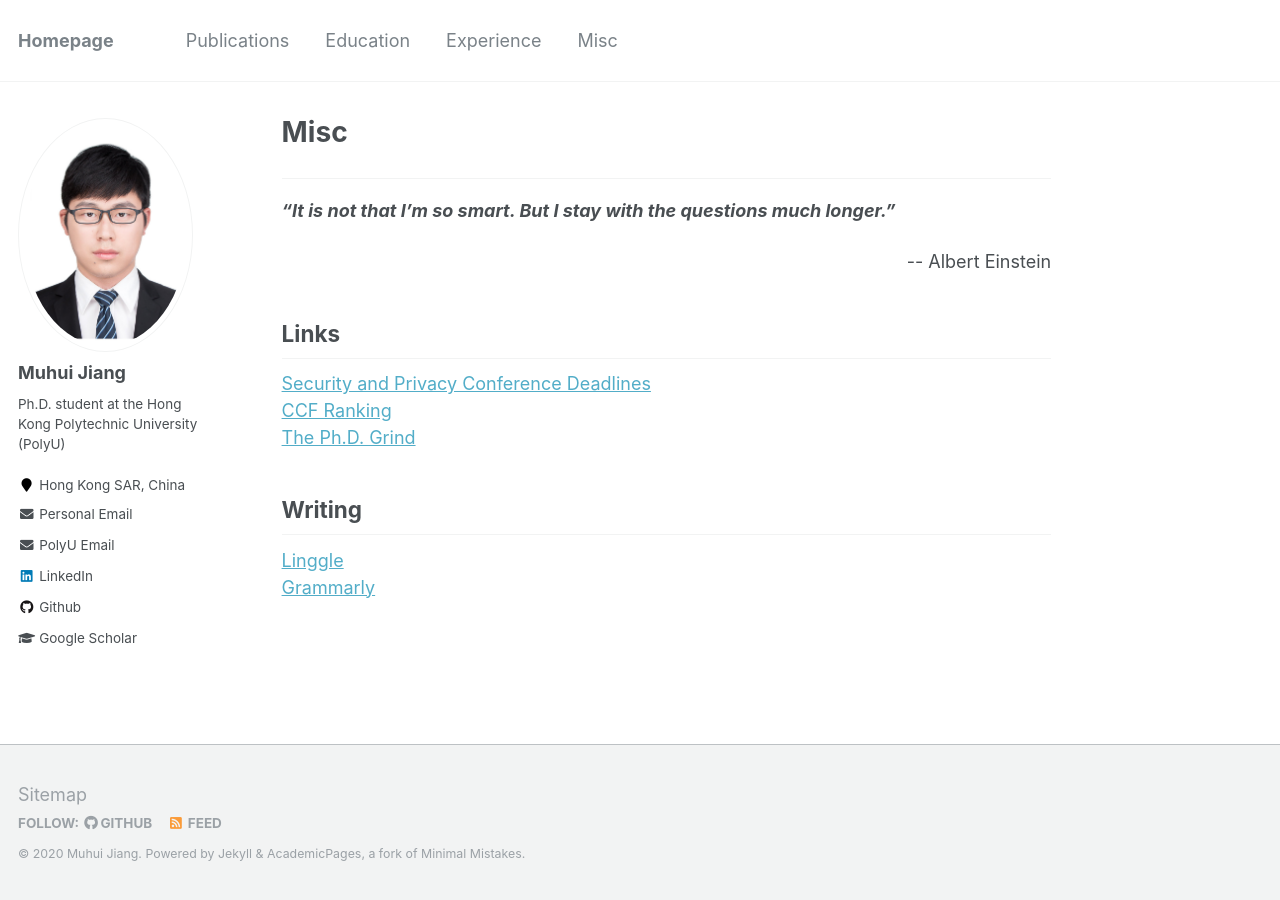
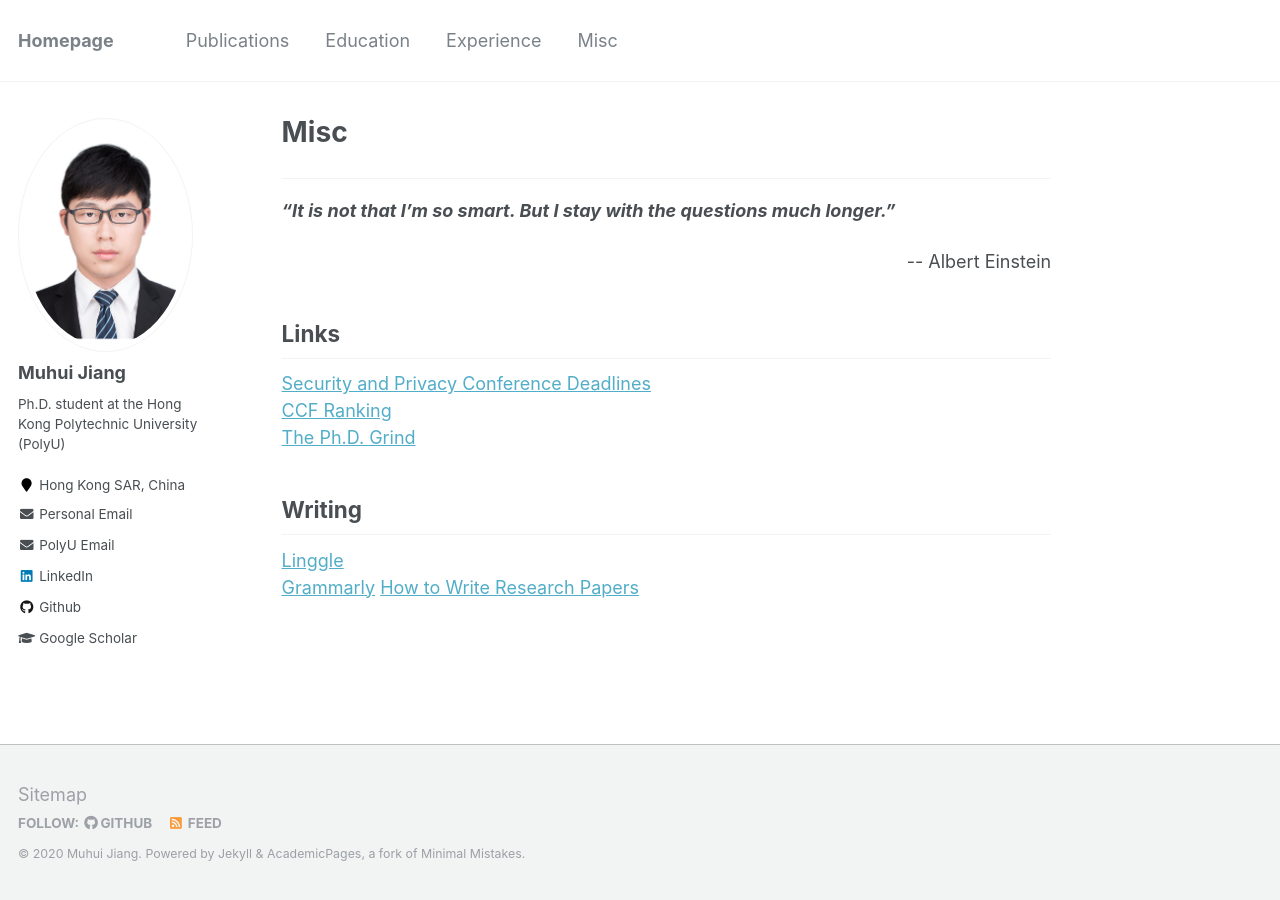
Before and after one commit to valour01/valour01.github.io, a Jekyll site: the page built from _pages/misc.md, in a window 1280 px wide. Built offline with Jekyll 4.4.1, drawn with Linux system fonts in a browser that asks for light colours.

Commit message:
update writing links

```diff
--- a/_pages/misc.md
+++ b/_pages/misc.md
@@ -22,3 +22,4 @@ redirect_from:
 ## Writing
 [Linggle](https://linggle.com/)<br>
 [Grammarly](https://app.grammarly.com/)
+[How to Write Research Papers](http://taoxie.cs.illinois.edu/publications/writepapers.pdf)
```
